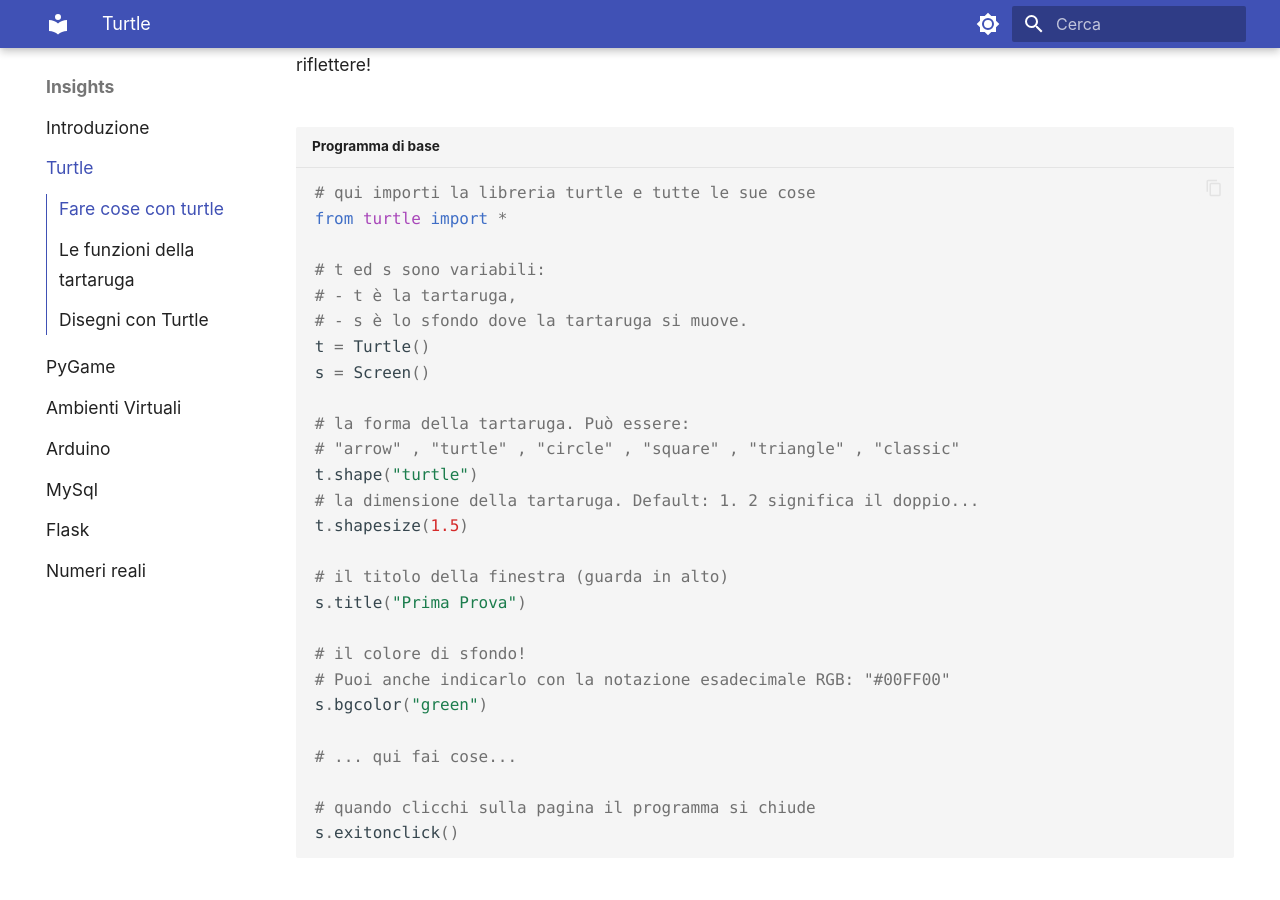
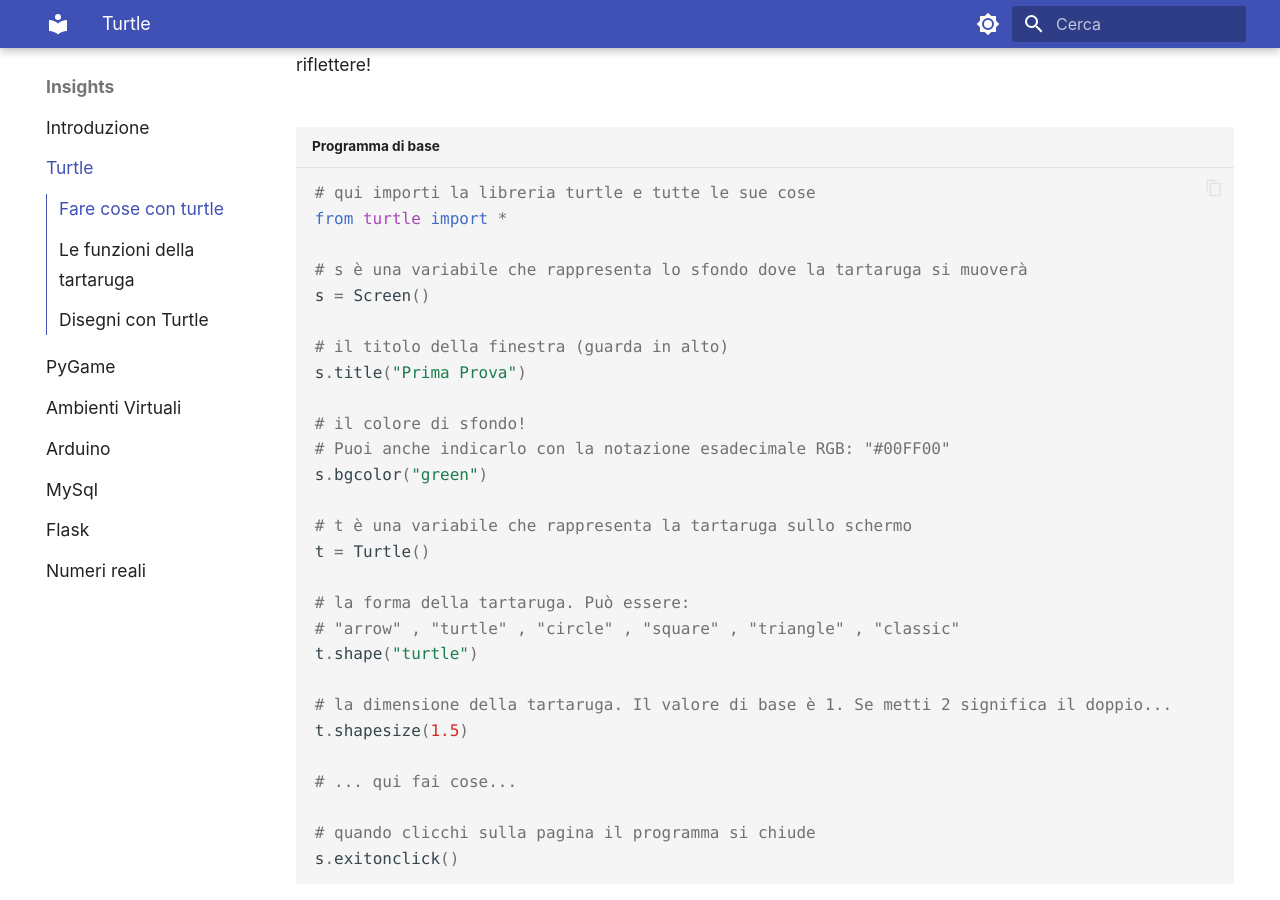
Before and after one commit to adjamhub/pyhandouts, an MkDocs documentation site: the page built from docs/insights/01_turtle.md, in a window 1280 px wide and 900 px high, scrolled down 626 px. Built offline with MkDocs 1.6.1 and Material for MkDocs 9.7.7, drawn with Linux system fonts in a browser that asks for light colours.

Commit message:
turtle, alcuni aggiustamenti!

````diff
--- a/docs/insights/01_turtle.md
+++ b/docs/insights/01_turtle.md
@@ -19,17 +19,8 @@ Cominciamo dal programma assolutamente minimo, che però in realtà contiene gi
 # qui importi la libreria turtle e tutte le sue cose
 from turtle import *
 
-# t ed s sono variabili:
-# - t è la tartaruga,
-# - s è lo sfondo dove la tartaruga si muove.
-t = Turtle()
+# s è una variabile che rappresenta lo sfondo dove la tartaruga si muoverà
 s = Screen()
-
-# la forma della tartaruga. Può essere:
-# "arrow" , "turtle" , "circle" , "square" , "triangle" , "classic"
-t.shape("turtle")
-# la dimensione della tartaruga. Default: 1. 2 significa il doppio...
-t.shapesize(1.5)
 
 # il titolo della finestra (guarda in alto)
 s.title("Prima Prova")
@@ -38,13 +29,22 @@ s.title("Prima Prova")
 # Puoi anche indicarlo con la notazione esadecimale RGB: "#00FF00"
 s.bgcolor("green")
 
+# t è una variabile che rappresenta la tartaruga sullo schermo
+t = Turtle()
+
+# la forma della tartaruga. Può essere:
+# "arrow" , "turtle" , "circle" , "square" , "triangle" , "classic"
+t.shape("turtle")
+
+# la dimensione della tartaruga. Il valore di base è 1. Se metti 2 significa il doppio...
+t.shapesize(1.5)
+
 # ... qui fai cose...
 
 # quando clicchi sulla pagina il programma si chiude
 s.exitonclick()
+```
 
-
-```
 
 Leggi i commenti! Prova a modificare il colore di sfondo. Prova a modificare la forma e la dimensione della tartaruga.
 Prova a cliccare sulla pagina. Prova a cambiare il titolo.
````
